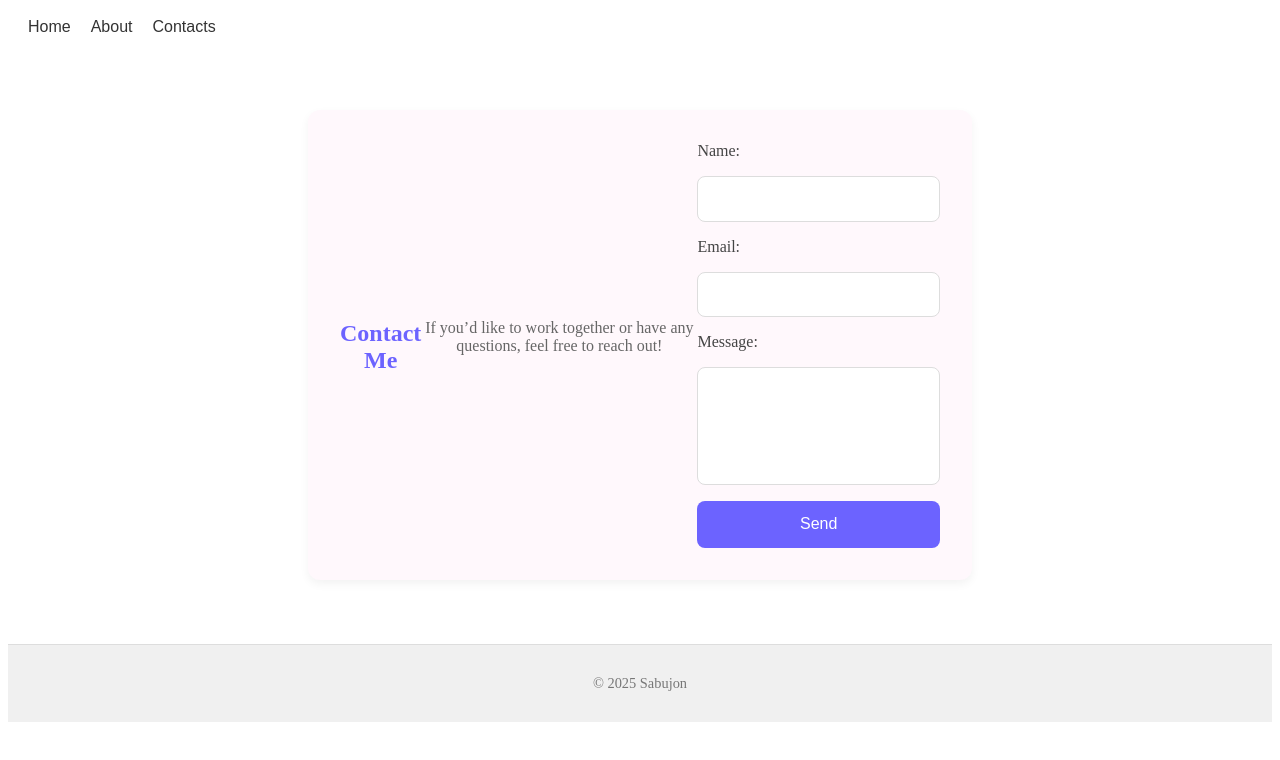
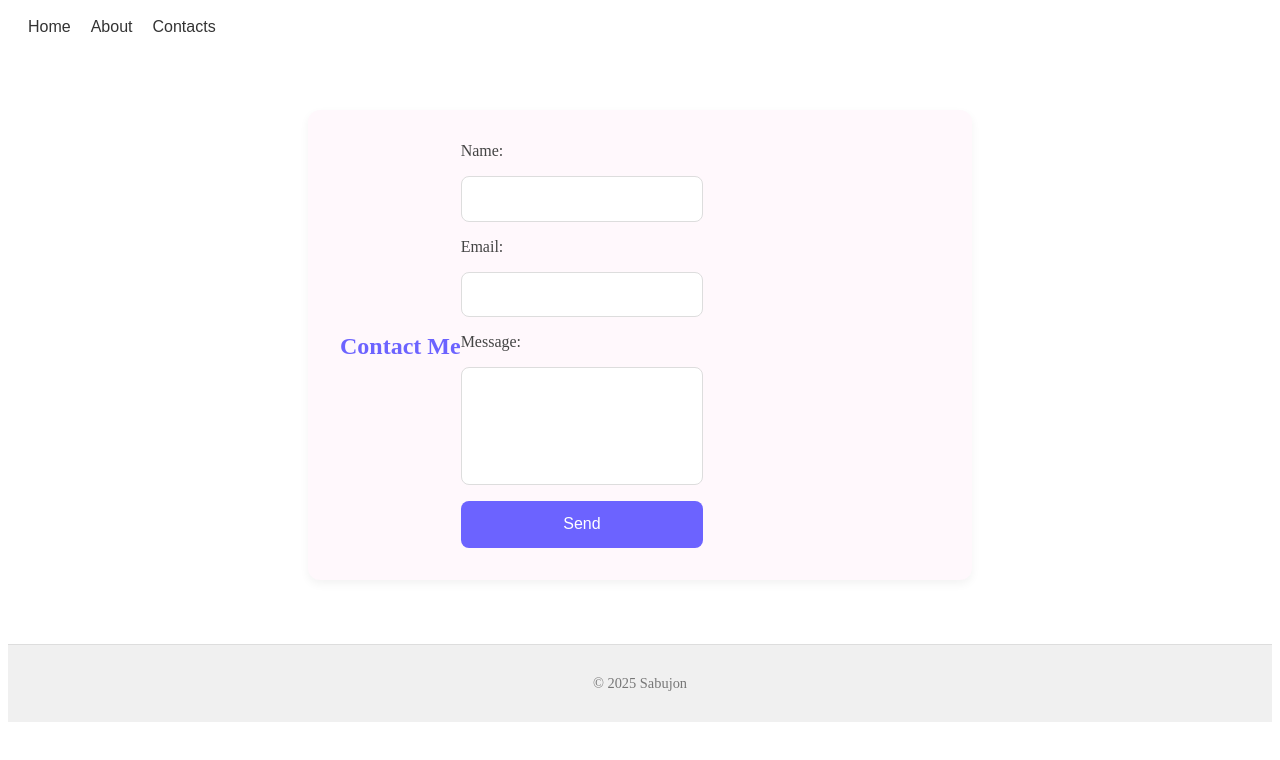
Before and after one commit to Sabrina1309/portfolio, a plain HTML site: page contact.html in a window 1280 px wide. Shown: the top 760 px of the page. Drawn offline with Linux system fonts and the light colour scheme.

Commit message:
contact.html

```diff
--- a/contact.html
+++ b/contact.html
@@ -129,8 +129,6 @@
   <section class="contact">
     <h1>Contact Me</h1>
 
-    <p>If you’d like to work together or have any questions, feel free to reach out!</p>
-
     <form action="https://formspree.io/f/your-form-id" method="POST">
       <label for="name">Name:</label>
       <input type="text" id="name" name="name" required>
```
